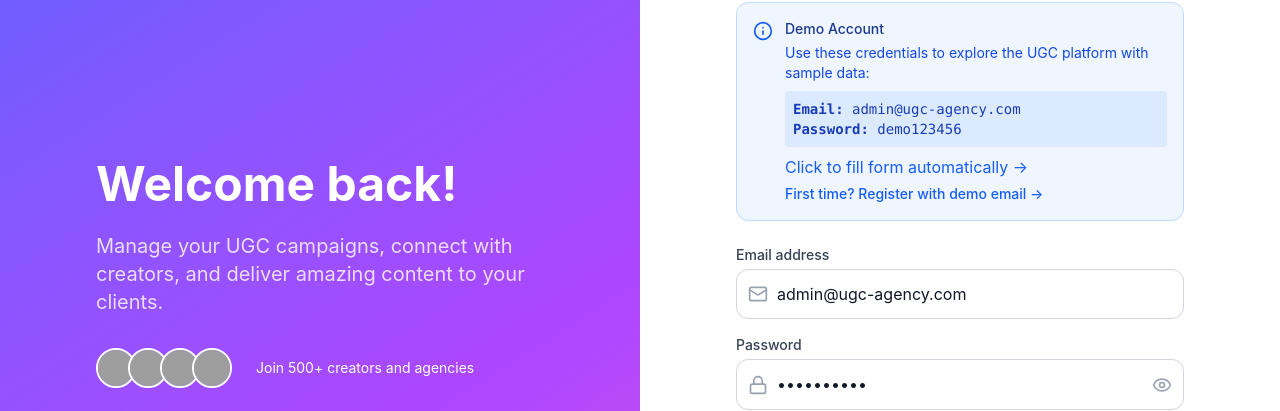
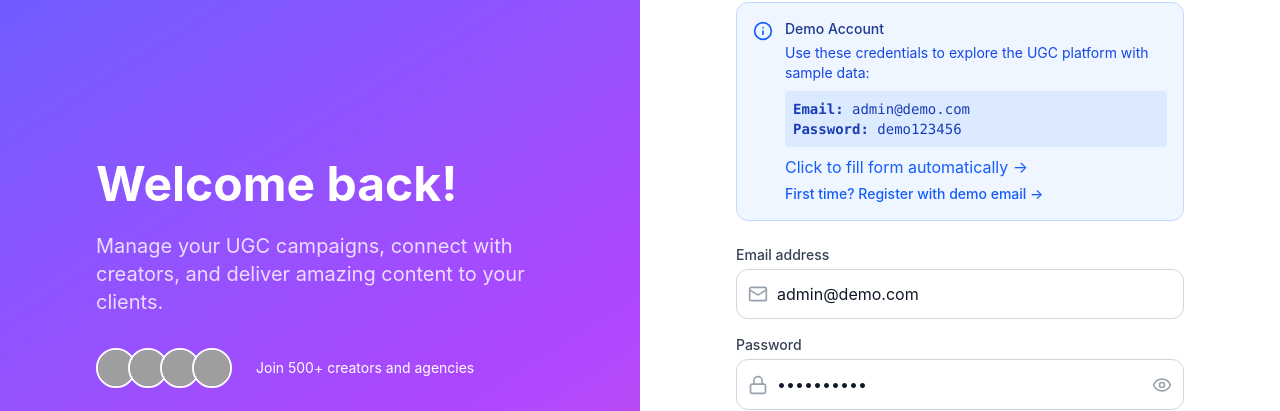
Before and after one commit to TirlaP/ugc-platform-frontend, a React (Vite) app: page /auth/login in a window 1280 px wide. Shown: the part 212-623 px from the top of the page. Built offline with nearby package versions, Linux system fonts and the light colour scheme; no server answers; grey boxes are pictures that could not be loaded.

Commit message:
fix: cors errors

```diff
--- a/src/pages/auth/LoginPage.tsx
+++ b/src/pages/auth/LoginPage.tsx
@@ -16,7 +16,7 @@ import { z } from 'zod';
 
 // Demo credentials
 const DEMO_CREDENTIALS = {
-  email: 'admin@ugc-agency.com',
+  email: 'admin@demo.com',
   password: 'demo123456',
 };
 
```
